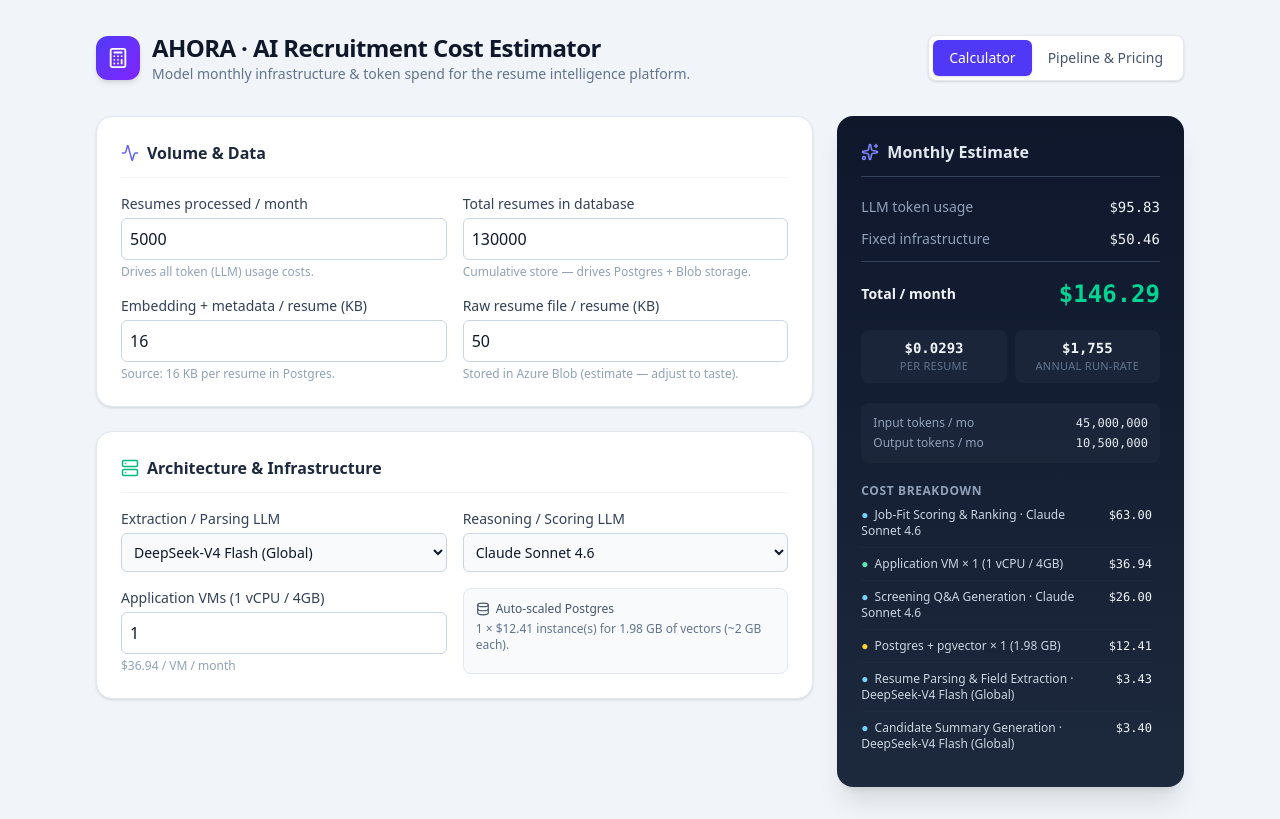
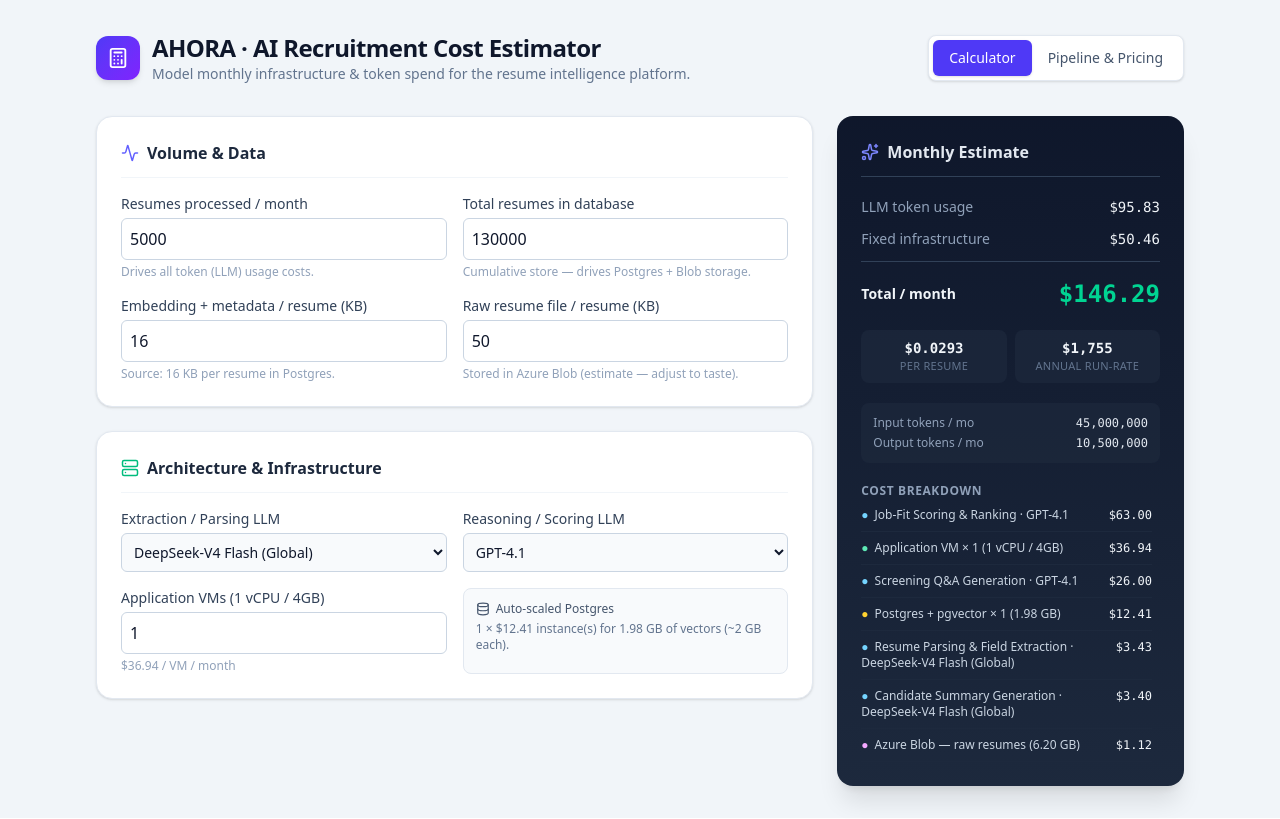
Before and after one commit to Maaagggi/ahora-cost-estimator, a React (Vite) app: page / in a window 1280 px wide. Built offline with nearby package versions, Linux system fonts and the light colour scheme.

Commit message:
Correct reasoning model: GPT-4.1 (not Claude Sonnet 4.6)
Co-Authored-By: Claude Opus 4.8 (1M context) <noreply@anthropic.com>

```diff
--- a/src/App.tsx
+++ b/src/App.tsx
@@ -26,7 +26,7 @@ interface LLMModel {
   outputPer1M: number;
 }
 
-type LLMKey = 'deepseek-flash' | 'deepseek-pro' | 'claude-sonnet-46';
+type LLMKey = 'deepseek-flash' | 'deepseek-pro' | 'gpt-41';
 
 const LLM_MODELS: Record<LLMKey, LLMModel> = {
   'deepseek-flash': {
@@ -39,8 +39,8 @@ const LLM_MODELS: Record<LLMKey, LLMModel> = {
     inputPer1M: 1.74,
     outputPer1M: 3.48,
   },
-  'claude-sonnet-46': {
-    name: 'Claude Sonnet 4.6',
+  'gpt-41': {
+    name: 'GPT-4.1',
     inputPer1M: 2.0,
     outputPer1M: 8.0,
   },
@@ -163,7 +163,7 @@ export default function App() {
   // Architecture
   const [arch, setArch] = useState<Architecture>({
     extractionLLM: 'deepseek-flash',
-    reasoningLLM: 'claude-sonnet-46',
+    reasoningLLM: 'gpt-41',
     vmCount: 1,
   });
 
```
Also changed, not shown: 1 other file (tests, documents, lock files or other folders).
